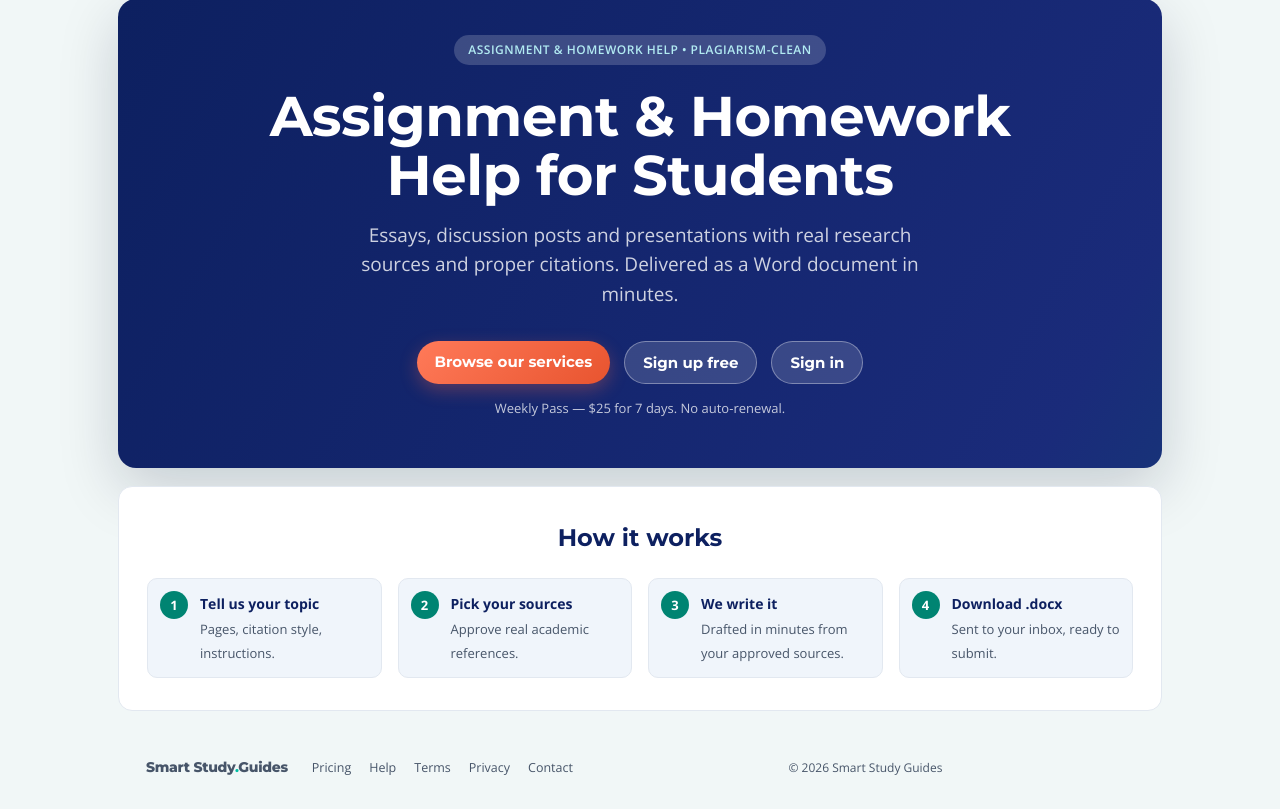
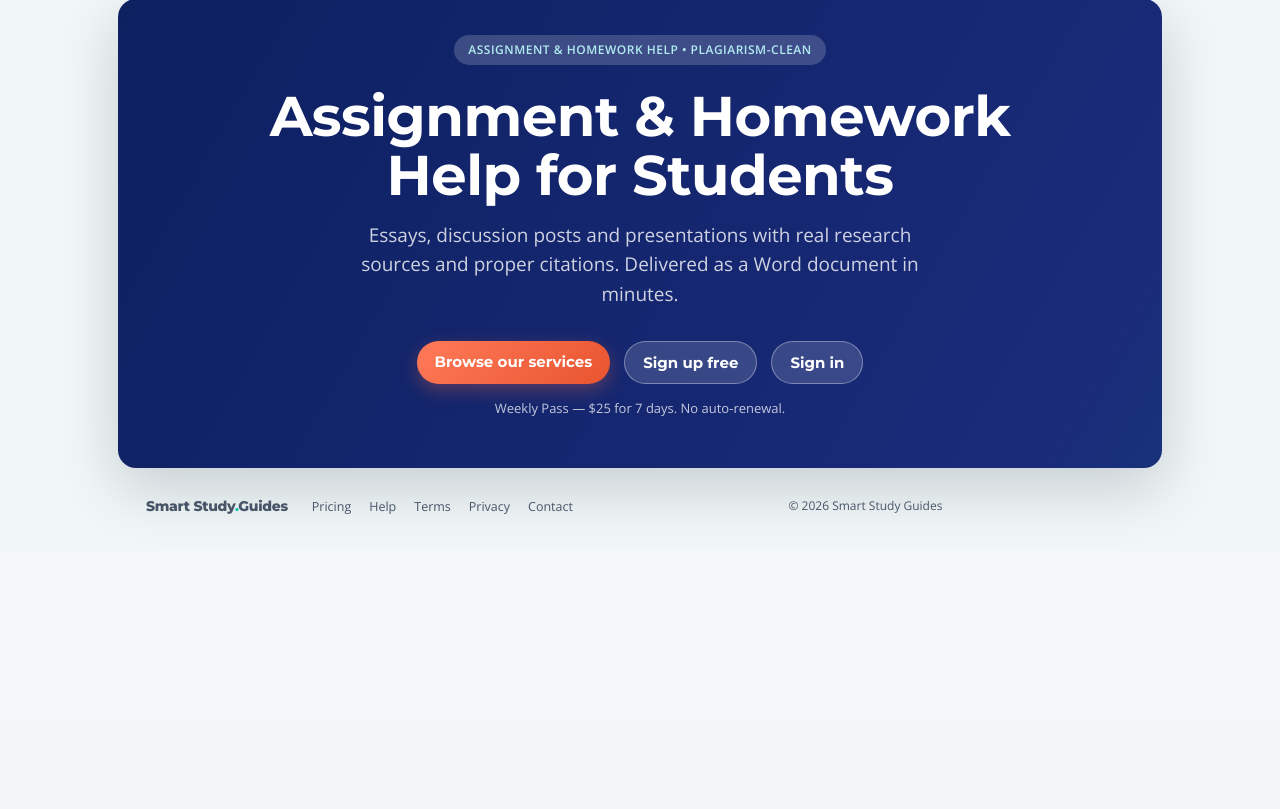
Before and after one commit to akyida001-lgtm/Smart-Study-Guides, a Flask app: page / in a window 1280 px wide. Shown: the part 77-886 px from the top of the page. After the commit the page ends 591 px from the top, so only its background shows below. Run offline with Flask 3, Linux system fonts and the light colour scheme; parts of the project's set-up code (start-up, migrations or seed data) failed here and were passed over; some libraries are stand-ins or nearby versions.

Commit message:
Remove How it works section from homepage

```diff
--- a/flask_app/templates/home.html
+++ b/flask_app/templates/home.html
@@ -133,14 +133,4 @@
   </div>
 </section>
 
-<section class="landing-how">
-  <h2>How it works</h2>
-  <div class="landing-steps">
-    <div class="landing-step"><span class="num">1</span><div><strong>Tell us your topic</strong><br/><span>Pages, citation style, instructions.</span></div></div>
-    <div class="landing-step"><span class="num">2</span><div><strong>Pick your sources</strong><br/><span>Approve real academic references.</span></div></div>
-    <div class="landing-step"><span class="num">3</span><div><strong>We write it</strong><br/><span>Drafted in minutes from your approved sources.</span></div></div>
-    <div class="landing-step"><span class="num">4</span><div><strong>Download .docx</strong><br/><span>Sent to your inbox, ready to submit.</span></div></div>
-  </div>
-</section>
-
 {% endblock %}
```
